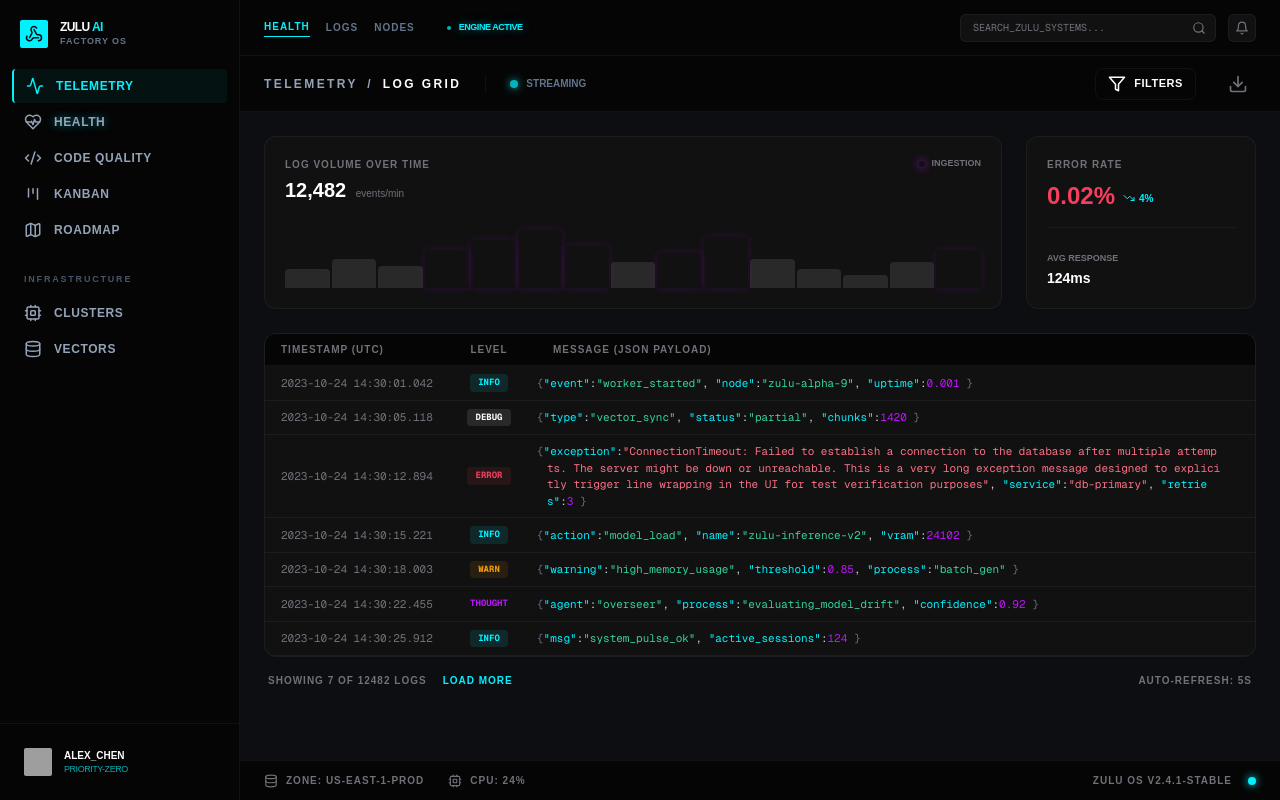
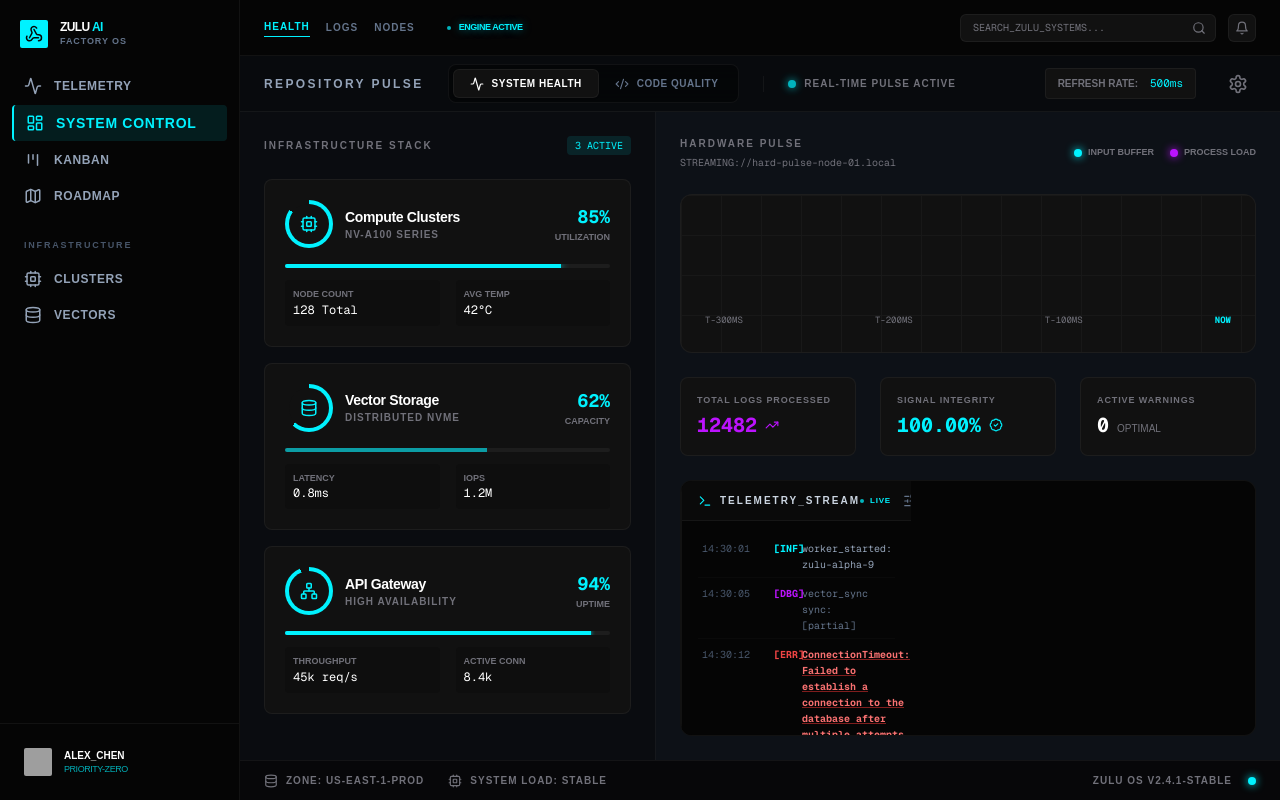
Before and after one commit to watkajtys/builderloom-zulu-1773028070, a React (Vite) app: page /system-health in a window 1280 px wide. Before the commit this address led to /. Built offline with nearby package versions, Linux system fonts and the light colour scheme; grey boxes are pictures that could not be loaded.

Commit message:
feat: implementation attempt 1

```diff
--- a/src/App.tsx
+++ b/src/App.tsx
@@ -9,7 +9,7 @@ export default function App() {
       <Routes>
         <Route element={<Layout />}>
           <Route path="/" element={<Telemetry />} />
-          <Route path="/health" element={<HealthDashboard />} />
+          <Route path="/system-health" element={<HealthDashboard />} />
         </Route>
         <Route path="*" element={<Navigate to="/" />} />
       </Routes>
--- a/src/components/CodeQuality.tsx
+++ b/src/components/CodeQuality.tsx
@@ -1,4 +1,5 @@
-import { CheckCircle2, Filter } from 'lucide-react';
+import { CheckCircle2, Filter, Activity, Code2 } from 'lucide-react';
+import { useSearchParams } from 'react-router-dom';
 import { useRepositories } from '../hooks/useRepositories';
 import { RepositoryRow } from './RepositoryRow';
 import { CodeQualityStats } from './CodeQualityStats';
@@ -6,6 +7,7 @@ import { PageLayout } from './PageLayout';
 
 export function CodeQuality() {
   const { repositories } = useRepositories();
+  const [, setSearchParams] = useSearchParams();
 
   const statusIndicator = (
     <div className="flex items-center gap-2">
@@ -13,6 +15,30 @@ export function CodeQuality() {
       <span className="text-[10px] font-bold text-zinc-grey uppercase tracking-widest">
         Scanning Repositories...
       </span>
+    </div>
+  );
+
+  const leftContent = (
+    <div className="flex items-center gap-6">
+      <h2 className="text-xs font-bold text-slate-400 uppercase tracking-[0.2em] flex-shrink-0">Repository Pulse</h2>
+      <div className="flex p-1 bg-black/40 rounded-lg border border-border-muted">
+        <button
+          onClick={() => setSearchParams({ tab: 'system-health' })}
+          className="flex items-center gap-2 px-4 py-1.5 rounded-md text-[10px] font-bold uppercase tracking-wider transition-all relative text-slate-500 hover:text-slate-300"
+          data-testid="tab-system-health"
+        >
+          <Activity size={14} />
+          System Health
+          <span className="absolute -top-1 -right-1 w-2.5 h-2.5 bg-neon-purple rounded-full border-2 border-obsidian animate-pulse shadow-[0_0_8px_#BC13FE]"></span>
+        </button>
+        <button
+          className="flex items-center gap-2 px-4 py-1.5 rounded-md text-[10px] font-bold uppercase tracking-wider transition-all relative bg-dark-surface text-white shadow-sm border border-border-muted"
+          data-testid="tab-code-quality"
+        >
+          <Code2 size={14} />
+          Code Quality
+        </button>
+      </div>
     </div>
   );
 
@@ -51,8 +77,7 @@ export function CodeQuality() {
 
   return (
     <PageLayout
-      titlePrimary="Code Quality"
-      titleSecondary="Repository Pulse"
+      leftContent={leftContent}
       statusIndicator={statusIndicator}
       rightContent={rightContent}
       transparentBackground={true}
--- a/src/components/HealthDashboard.tsx
+++ b/src/components/HealthDashboard.tsx
@@ -1,45 +1,15 @@
 import { useSearchParams } from 'react-router-dom';
-import { HeartPulse, Code2 } from 'lucide-react';
 import { SystemHealth } from './SystemHealth';
 import { CodeQuality } from './CodeQuality';
 
 type Tab = 'system-health' | 'code-quality';
 
 export function HealthDashboard() {
-  const [searchParams, setSearchParams] = useSearchParams();
+  const [searchParams] = useSearchParams();
   const activeTab = (searchParams.get('tab') as Tab) || 'system-health';
 
   return (
     <div className="flex flex-col h-full w-full bg-obsidian text-white" data-testid="health-dashboard-shell">
-      {/* Header Tabs */}
-      <div className="flex border-b border-border-muted p-4 space-x-4">
-        <button
-          onClick={() => setSearchParams({ tab: 'system-health' })}
-          data-testid="tab-system-health"
-          className={`flex items-center gap-2 px-4 py-2 rounded-md transition-colors ${
-            activeTab === 'system-health'
-              ? 'bg-electric-blue/10 text-electric-blue border border-electric-blue/30'
-              : 'text-zinc-400 hover:text-white hover:bg-white/5 border border-transparent'
-          }`}
-        >
-          <HeartPulse size={16} />
-          <span className="text-sm font-semibold tracking-wide">System Health</span>
-        </button>
-        <button
-          onClick={() => setSearchParams({ tab: 'code-quality' })}
-          data-testid="tab-code-quality"
-          className={`flex items-center gap-2 px-4 py-2 rounded-md transition-colors ${
-            activeTab === 'code-quality'
-              ? 'bg-electric-blue/10 text-electric-blue border border-electric-blue/30'
-              : 'text-zinc-400 hover:text-white hover:bg-white/5 border border-transparent'
-          }`}
-        >
-          <Code2 size={16} />
-          <span className="text-sm font-semibold tracking-wide">Code Quality</span>
-        </button>
-      </div>
-
-      {/* Content Area */}
       <div className="flex-1 overflow-hidden">
         {activeTab === 'system-health' ? (
           <div className="h-full w-full flex relative">
--- a/src/components/PageLayout.tsx
+++ b/src/components/PageLayout.tsx
@@ -18,6 +18,7 @@ export function PageLayout({
   titleSecondary,
   statusIndicator,
   rightContent,
+  leftContent,
   transparentBackground = false,
   footerZone,
   footerLoadOrCpu,
@@ -33,6 +34,7 @@ export function PageLayout({
         titleSecondary={titleSecondary}
         statusIndicator={statusIndicator}
         rightContent={rightContent}
+        leftContent={leftContent}
         transparentBackground={transparentBackground}
       />
 
--- a/src/components/Sidebar.tsx
+++ b/src/components/Sidebar.tsx
@@ -1,11 +1,9 @@
 
 import { NavLink, useLocation } from 'react-router-dom';
-import { Webhook, Activity, HeartPulse, Kanban, Map, Cpu, Database, Code2 } from 'lucide-react';
+import { Webhook, Activity, Kanban, Map, Cpu, Database, LayoutDashboard } from 'lucide-react';
 
 export function Sidebar() {
   const location = useLocation();
-  const searchParams = new URLSearchParams(location.search);
-  const activeTab = searchParams.get('tab');
 
   return (
     <aside className="w-60 border-r border-border-muted flex flex-col bg-obsidian flex-shrink-0">
@@ -25,13 +23,9 @@ export function Sidebar() {
           <Activity size={18} />
           <span className="text-xs font-semibold uppercase tracking-wider">Telemetry</span>
         </NavLink>
-        <NavLink to="/health?tab=system-health" className={() => `flex items-center gap-3 px-3 py-2 rounded transition-all ${location.pathname === '/health' && (activeTab === 'system-health' || !activeTab) ? 'bg-electric-blue/5 text-electric-blue border-l-2 border-electric-blue' : 'text-slate-400 hover:text-electric-blue hover:bg-white/5'}`}>
-          <HeartPulse size={18} className="fill-[1]" />
-          <span className="text-xs font-bold uppercase tracking-wider neon-glow-blue">Health</span>
-        </NavLink>
-        <NavLink to="/health?tab=code-quality" className={() => `flex items-center gap-3 px-3 py-2 rounded transition-all ${location.pathname === '/health' && activeTab === 'code-quality' ? 'bg-electric-blue/5 text-electric-blue border-l-2 border-electric-blue' : 'text-slate-400 hover:text-electric-blue hover:bg-white/5'}`}>
-          <Code2 size={18} className="fill-[1]" />
-          <span className="text-xs font-bold uppercase tracking-wider">Code Quality</span>
+        <NavLink to="/system-health" data-testid="sidebar-system-health" className={() => `flex items-center gap-3 px-3 py-2 rounded transition-all ${location.pathname === '/system-health' ? 'bg-electric-blue/10 text-electric-blue border-l-2 border-electric-blue' : 'text-slate-400 hover:text-electric-blue hover:bg-white/5'}`}>
+          <LayoutDashboard size={18} className="fill-[1]" />
+          <span className="text-sm font-semibold uppercase tracking-wider">System Control</span>
         </NavLink>
         <NavLink to="/kanban" className="flex items-center gap-3 px-3 py-2 rounded text-slate-400 hover:text-neon-purple hover:bg-white/5 transition-all">
           <Kanban size={18} />
--- a/src/components/SystemHealth.tsx
+++ b/src/components/SystemHealth.tsx
@@ -1,4 +1,5 @@
-import { Settings } from 'lucide-react';
+import { Settings, Activity, Code2 } from 'lucide-react';
+import { useSearchParams } from 'react-router-dom';
 import { useTelemetry } from '../hooks/useTelemetry';
 import { useTelemetryLogs } from '../hooks/useTelemetryLogs';
 import { InfrastructureStack } from './InfrastructureStack';
@@ -8,11 +9,35 @@ import { PageLayout } from './PageLayout';
 export function SystemHealth() {
   const { chartData } = useTelemetry();
   const { logs, stats } = useTelemetryLogs();
+  const [, setSearchParams] = useSearchParams();
 
   const statusIndicator = (
     <div className="flex items-center gap-2">
       <div className="w-2 h-2 rounded-full bg-electric-blue animate-pulse shadow-[0_0_8px_#00F2FF]"></div>
       <span className="text-[10px] font-bold text-zinc-grey uppercase tracking-widest">Real-time Pulse Active</span>
+    </div>
+  );
+
+  const leftContent = (
+    <div className="flex items-center gap-6">
+      <h2 className="text-xs font-bold text-slate-400 uppercase tracking-[0.2em] flex-shrink-0">Repository Pulse</h2>
+      <div className="flex p-1 bg-black/40 rounded-lg border border-border-muted">
+        <button
+          className="flex items-center gap-2 px-4 py-1.5 rounded-md text-[10px] font-bold uppercase tracking-wider transition-all relative bg-dark-surface text-white shadow-sm border border-border-muted"
+          data-testid="tab-system-health"
+        >
+          <Activity size={14} />
+          System Health
+        </button>
+        <button
+          onClick={() => setSearchParams({ tab: 'code-quality' })}
+          className="flex items-center gap-2 px-4 py-1.5 rounded-md text-[10px] font-bold uppercase tracking-wider transition-all relative text-slate-500 hover:text-slate-300"
+          data-testid="tab-code-quality"
+        >
+          <Code2 size={14} />
+          Code Quality
+        </button>
+      </div>
     </div>
   );
 
@@ -30,8 +55,7 @@ export function SystemHealth() {
 
   return (
     <PageLayout
-      titlePrimary="System Health"
-      titleSecondary="Split-View Monitoring"
+      leftContent={leftContent}
       statusIndicator={statusIndicator}
       rightContent={rightContent}
       transparentBackground={true}
```
Also changed, not shown: 1 other file (tests, documents, lock files or other folders).
